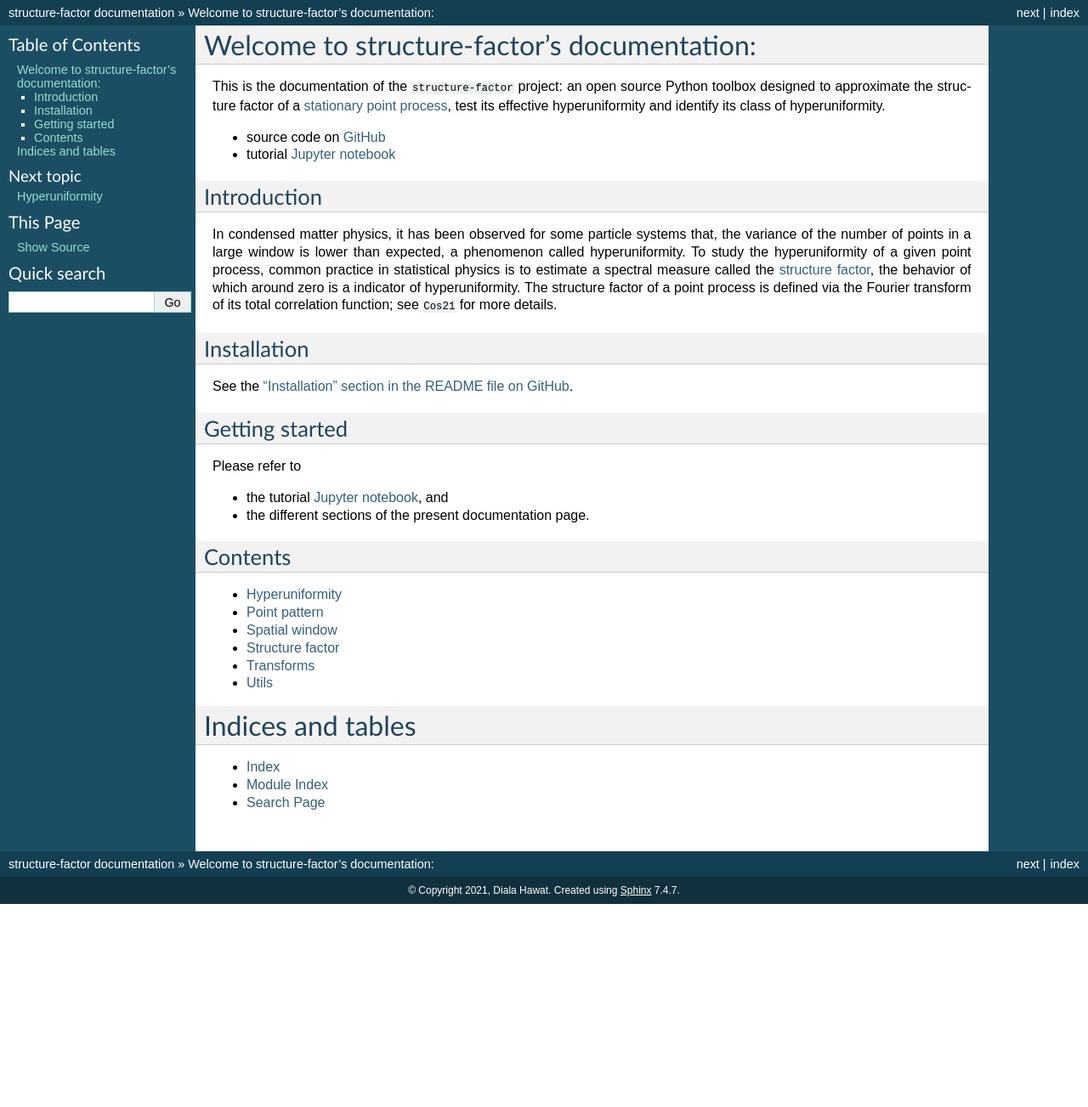
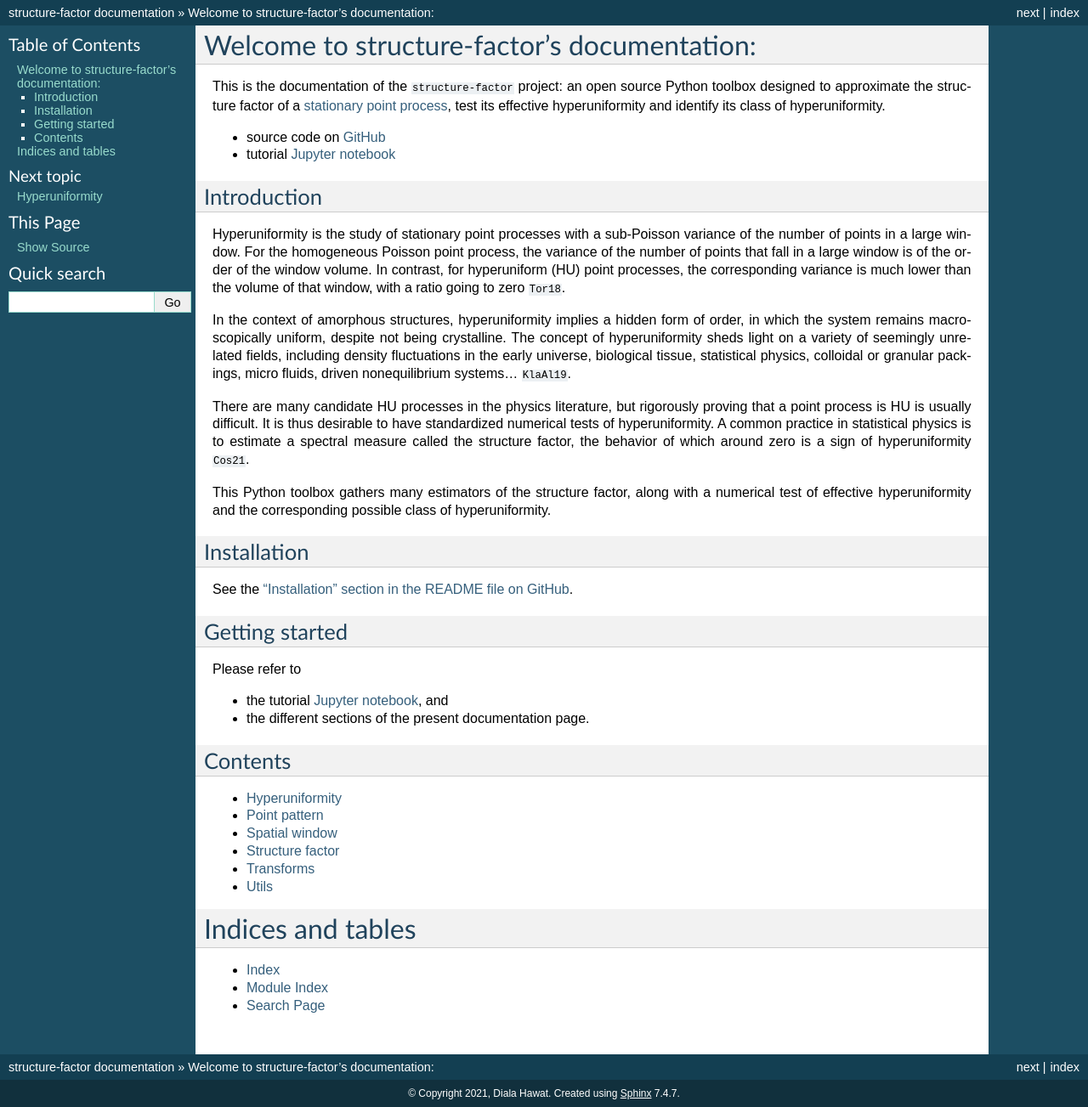
Before and after one commit to For-a-few-DPPs-more/structure-factor, a Sphinx documentation site: the page built from docs/index.rst, in a window 1280 px wide and 1303 px high. Shown: the whole window at 85% size. Built offline with Sphinx 7.4.7, drawn with Linux system fonts in a browser that asks for light colours; pages that are not in the unit, such as notebooks, are missing from menus; cross-references to code outside the pages are shown as plain code.

Commit message:
update intro in index.rst

```diff
--- a/docs/index.rst
+++ b/docs/index.rst
@@ -14,9 +14,19 @@ This is the documentation of the ``structure-factor`` project: an open source Py
 Introduction
 ------------
 
-In condensed matter physics, it has been observed for some particle systems that, the variance of the number of points in a large window is lower than expected, a phenomenon called hyperuniformity.
-To study the hyperuniformity of a given point process, common practice in statistical physics is to estimate a spectral measure called the `structure factor <https://en.wikipedia.org/wiki/Structure_factor>`_, the behavior of which around zero is a indicator of hyperuniformity.
-The structure factor of a point process is defined via the Fourier transform of its total correlation function; see :cite:`Cos21` for more details.
+Hyperuniformity is the study of stationary point processes with a sub-Poisson variance of the number of points in a large window. For the homogeneous Poisson point process, the variance of the number of points that fall in a large window is of the order of the window volume. In contrast, for hyperuniform (HU) point processes, the corresponding variance is much lower than the volume of that window, with a ratio going to zero :cite:`Tor18`.
+
+In the context of amorphous structures, hyperuniformity
+implies a hidden form of order, in which the system remains
+macroscopically uniform, despite not being crystalline. The
+concept of hyperuniformity sheds light on a variety of seemingly
+unrelated fields, including density fluctuations in the early universe, biological tissue, statistical physics, colloidal
+or granular packings, micro fluids, driven nonequilibrium
+systems... :cite:`KlaAl19`.
+
+There are many candidate HU processes in the physics literature, but rigorously proving that a point process is HU is usually difficult. It is thus desirable to have standardized numerical tests of hyperuniformity. A common practice in statistical physics is to estimate a spectral measure called the structure factor, the behavior of which around zero is a sign of hyperuniformity :cite:`Cos21`.
+
+This Python toolbox gathers many estimators of the structure factor, along with a numerical test of effective hyperuniformity and the corresponding possible class of hyperuniformity.
 
 Installation
 ------------
```
